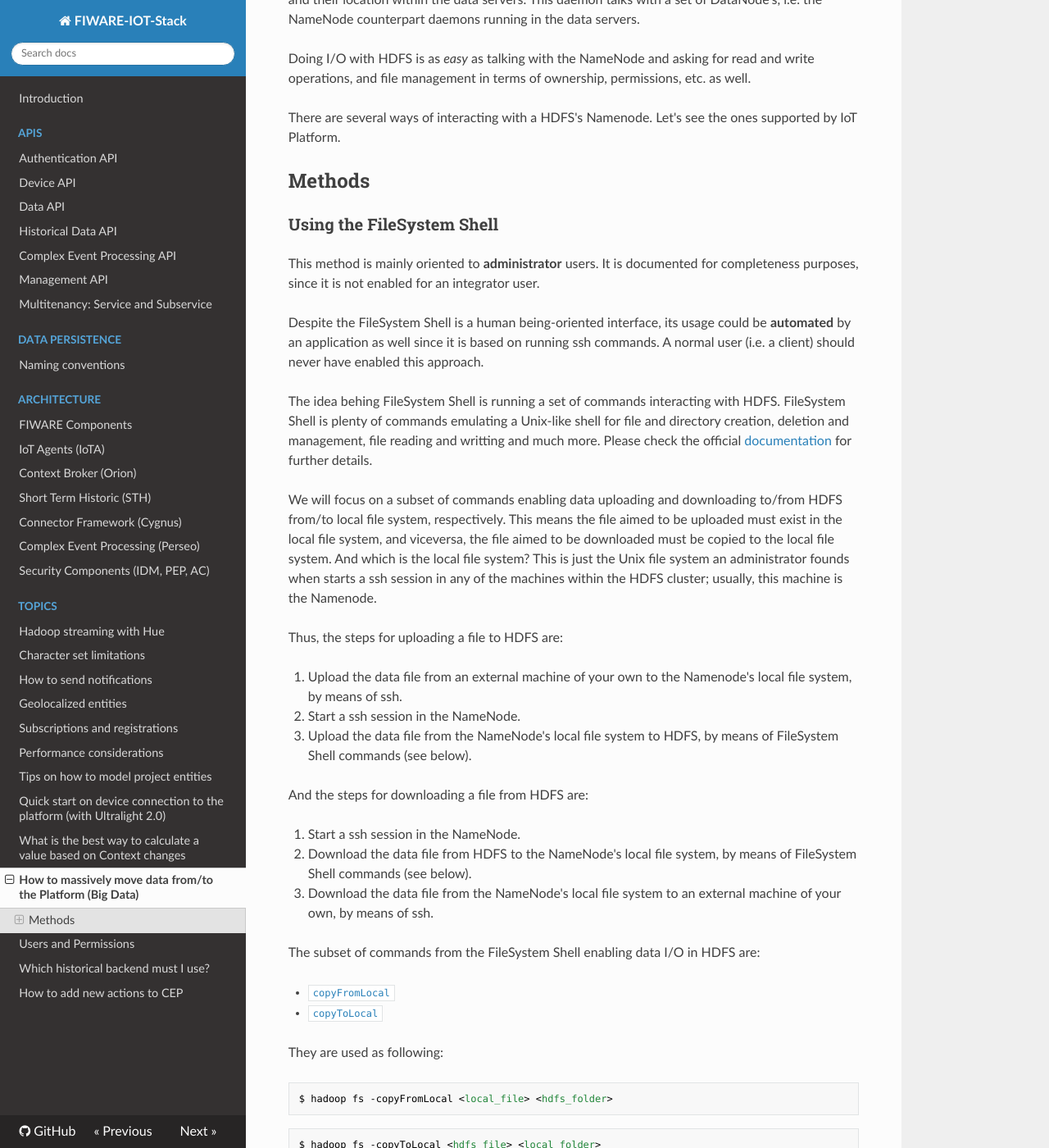
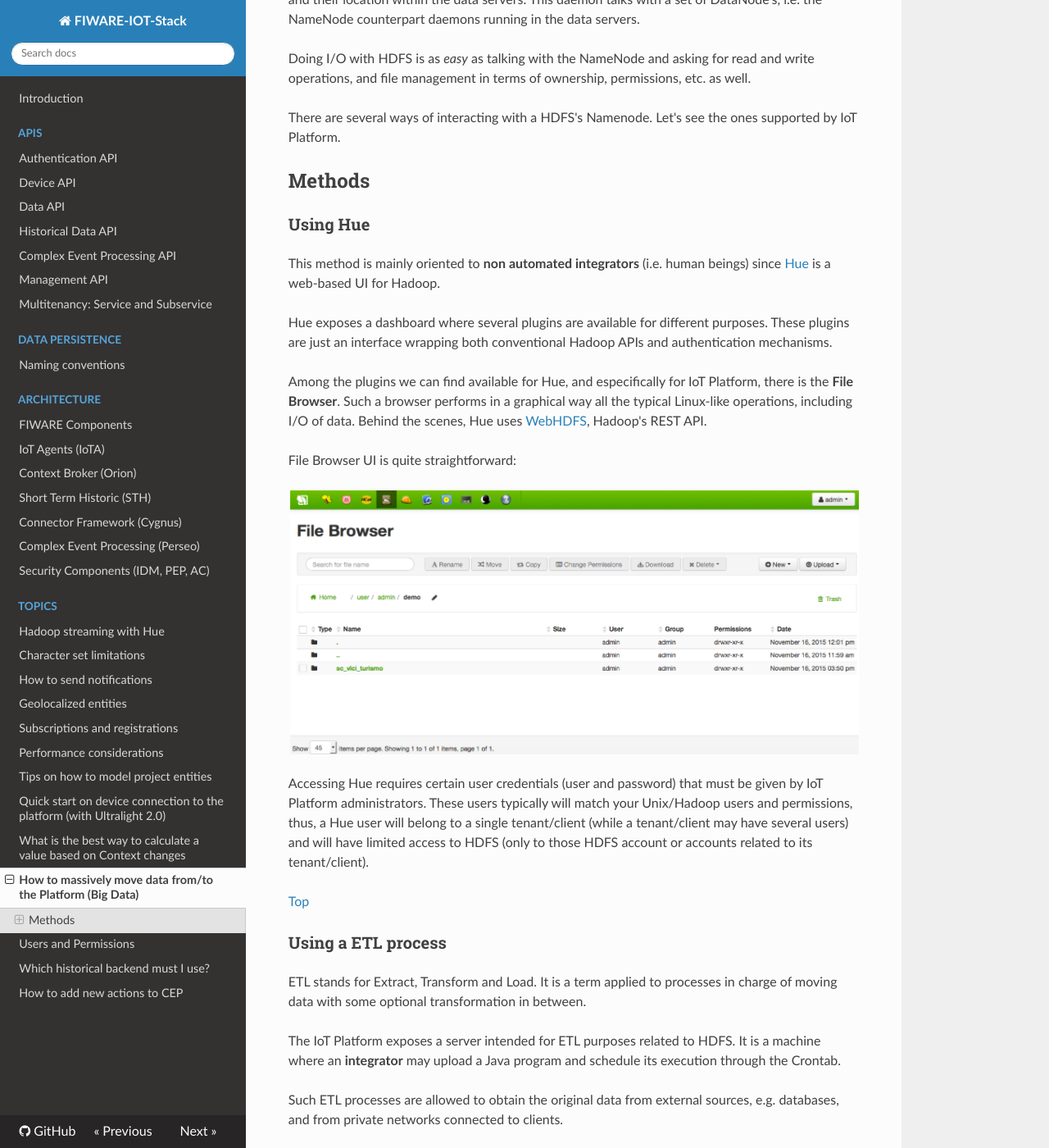
Before and after one commit to telefonicaid/thinking-cities, an MkDocs documentation site: the page built from docs/topics/move_big_data.md, in a window 1280 px wide and 1400 px high, scrolled down 401 px. Shown: the whole window at 82% size. Built offline with MkDocs 1.6.1, drawn with Linux system fonts in a browser that asks for light colours; nearby versions of some CDN libraries; old or Windows-style settings are respelled for this version of MkDocs; some of the changed text lies outside the part shown.

Commit message:
Remove admin section from move_big_data.md

````diff
--- a/docs/topics/move_big_data.md
+++ b/docs/topics/move_big_data.md
@@ -1,4 +1,4 @@
-#<a name="top"></a>How to massively move data from/to the Platform (Big Data)
+# <a name="top"></a>How to massively move data from/to the Platform (Big Data)
 Moving massive data from or to the IoT Platform means interacting with [Hadoop](http://hadoop.apache.org/)'s HDFS.
 
 HDFS stands for Hadoop Distributed File System. It is, in fact, a file system, since the data is organized as large data files following a Unix file system design. And it is distributed, since the large data files are not hosted by a single server but by a cluster of servers, having the files split into many pieces (blocks) all along the cluster.
@@ -9,48 +9,8 @@ Doing I/O with HDFS is as <i>easy</i> as talking with the NameNode and asking fo
 
 There are several ways of interacting with a HDFS's Namenode. Let's see the ones supported by IoT Platform.
 
-##<a name="section1"></a>Methods
-###<a name="section1.1"></a>Using the FileSystem Shell
-This method is mainly oriented to **administrator** users. It is documented for completeness purposes, since it is not enabled for an integrator user.
-
-Despite the FileSystem Shell is a human being-oriented interface, its usage could be **automated** by an application as well since it is based on running ssh commands. A normal user (i.e. a client) should never have enabled this approach.
-
-The idea behing FileSystem Shell is running a set of commands interacting with HDFS. FileSystem Shell is plenty of commands emulating a Unix-like shell for file and directory creation, deletion and management, file reading and writting and much more. Please check the official [documentation](http://hadoop.apache.org/docs/current/hadoop-project-dist/hadoop-common/FileSystemShell.html) for further details.
-
-We will focus on a subset of commands enabling data uploading and downloading to/from HDFS from/to local file system, respectively. This means the file aimed to be uploaded must exist in the local file system, and viceversa, the file aimed to be downloaded must be copied to the local file system. And which is the local file system? This is just the Unix file system an administrator founds when starts a ssh session in any of the machines within the HDFS cluster; usually, this machine is the Namenode.
-
-Thus, the steps for uploading a file to HDFS are:
-
-1. Upload the data file from an external machine of your own to the Namenode's local file system, by means of ssh.
-2. Start a ssh session in the NameNode.
-3. Upload the data file from the NameNode's local file system to HDFS, by means of FileSystem Shell commands (see below).
-
-And the steps for downloading a file from HDFS are:
-
-1. Start a ssh session in the NameNode.
-2. Download the data file from HDFS to the NameNode's local file system, by means of FileSystem Shell commands (see below).
-3. Download the data file from the NameNode's local file system to an external machine of your own, by means of ssh.
-
-The subset of commands from the FileSystem Shell enabling data I/O in HDFS are:
-
-* [`copyFromLocal`](http://hadoop.apache.org/docs/current/hadoop-project-dist/hadoop-common/FileSystemShell.html#copyFromLocal)
-* [`copyToLocal`](http://hadoop.apache.org/docs/current/hadoop-project-dist/hadoop-common/FileSystemShell.html#copyToLocal)
-
-They are used as following:
-
-```
-$ hadoop fs -copyFromLocal <local_file> <hdfs_folder>
-```
-
-```
-$ hadoop fs -copyToLocal <hdfs_file> <local_folder>
-```
-
-`hdfs dfs` will also work instead of `hadoop fs`.
-
-[Top](#top)
-
-###<a name="section2"></a>Using Hue
+## Methods
+### Using Hue
 This method is mainly oriented to **non automated integrators** (i.e. human beings) since [Hue](http://gethue.com/) is a web-based UI for Hadoop.
 
 Hue exposes a dashboard where several plugins are available for different purposes. These plugins are just an interface wrapping both conventional Hadoop APIs and authentication mechanisms.
@@ -65,7 +25,7 @@ Accessing Hue requires certain user credentials (user and password) that must be
 
 [Top](#top)
 
-###<a name="section3"></a>Using a ETL process
+### Using a ETL process
 ETL stands for Extract, Transform and Load. It is a term applied to processes in charge of moving data with some optional transformation in between.
 
 The IoT Platform exposes a server intended for ETL purposes related to HDFS. It is a machine where an **integrator** may upload a Java program and schedule its execution through the Crontab.
````
